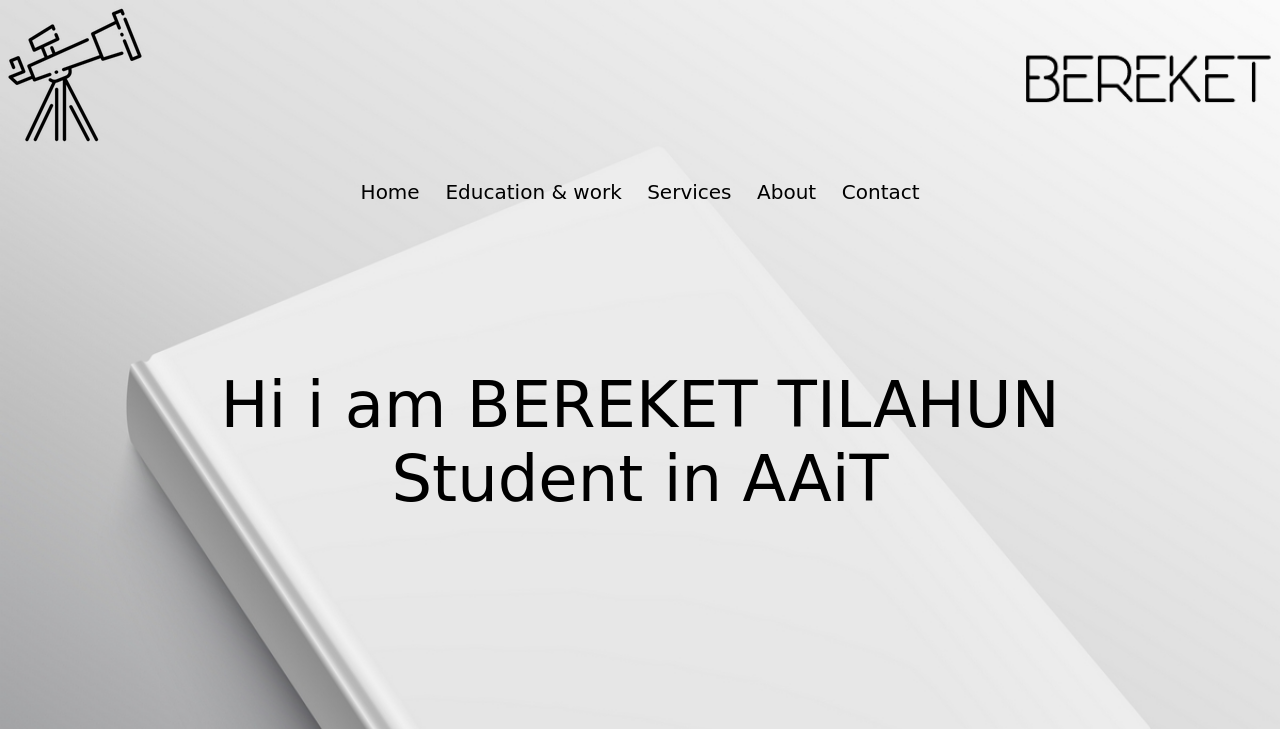
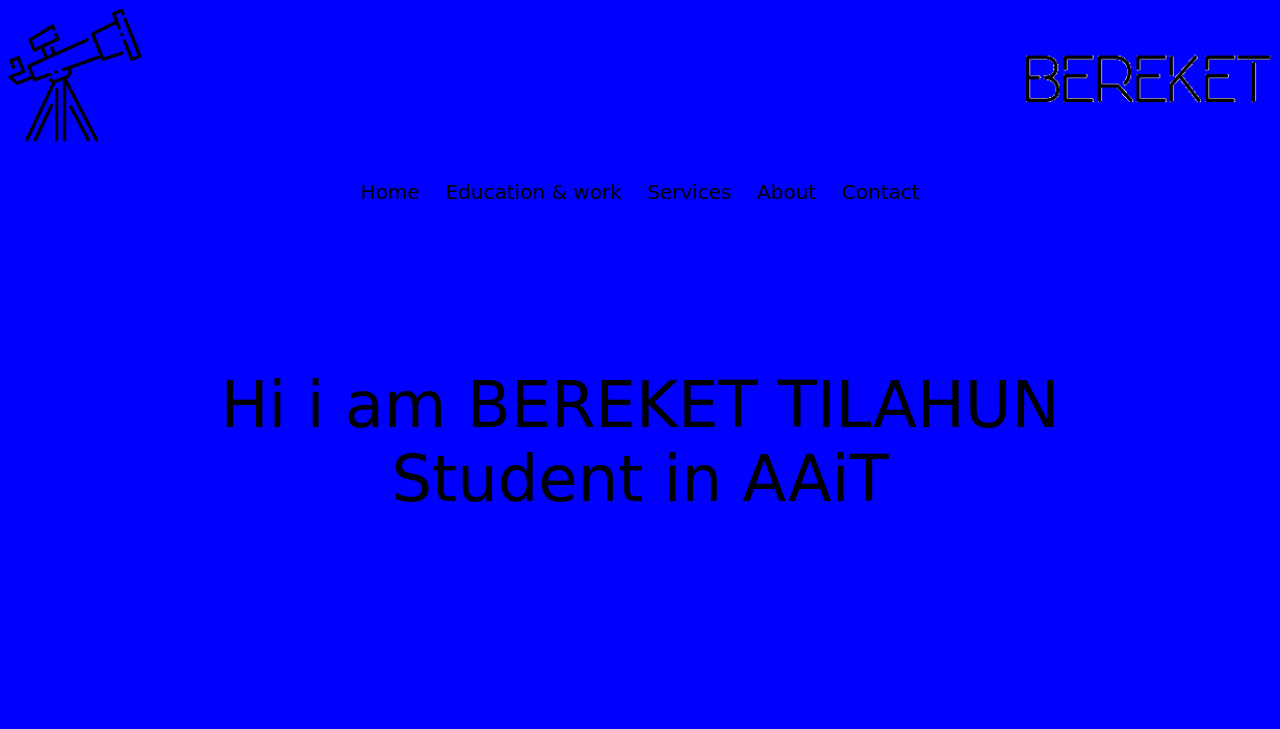
Before and after one commit to bekiTil/UGR-9703-12, a plain HTML site: page index.html in a window 1280 px wide. Shown: the top 729 px of the page. Drawn offline with Linux system fonts and the light colour scheme.

Commit message:
add project files

```diff
--- a/css/style.css
+++ b/css/style.css
@@ -3,7 +3,7 @@ html{
     background-size: cover;
 }
 body{
-
+    background-color:blue;
     margin-bottom: 0;
     min-height: 100vh;
 
@@ -47,12 +47,14 @@ font-family: Snell Roundhand, cursive;
 a{
     text-decoration:none;
     color:black;
+    transition-property: font-size;
+    transition-duration: 10s;
 
     border-radius:10%;
 }
 a:hover, a:active {
-    font-size:xx-large;
-  transform: rotateY(30deg);
+    font-size:larger;
+
   text-decoration: line-through 2px double rgb(32, 32, 32);
   z-index: -1;
 
--- a/css/voluntery2.css
+++ b/css/voluntery2.css
@@ -3,7 +3,7 @@ html{
     background-size: cover;
 }
 body{
-    background-color:#efefef;
+
     margin-bottom: 0;
 
 }
```
Also changed, not shown: html/voluntery2.html (+0 -1 lines), index.html (+0 -2 lines).
